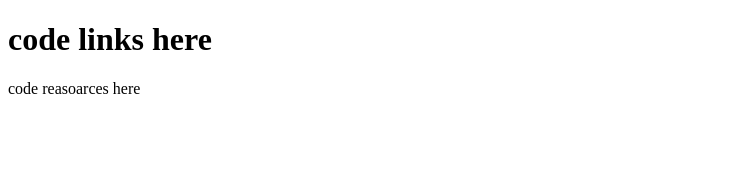
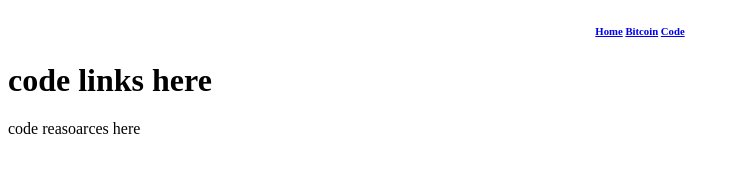
Before and after one commit to lnBadwolf/lnbadwolf.github.io, a plain HTML site: page code.html in a window 1280 px wide. Shown: the whole page, without its empty margins (0-740 px from the left). Drawn offline with Linux system fonts and the light colour scheme.

Commit message:
Update code.html
Added header links

```diff
--- a/code.html
+++ b/code.html
@@ -1,6 +1,11 @@
  <!DOCTYPE html>
 <html>
 <body>
+ <header>
+   <center> <h6><a href="https://lnbadwolf.github.io">Home</a>
+    <a href="https://lnbadwolf.github.io/bitcoin.html">Bitcoin</a>
+    <a href="https://lnbadwolf.github.io/code.html">Code</a>
+  </header>
 
 <h1>code links here</h1>
 <p>code reasoarces here</p>
```
